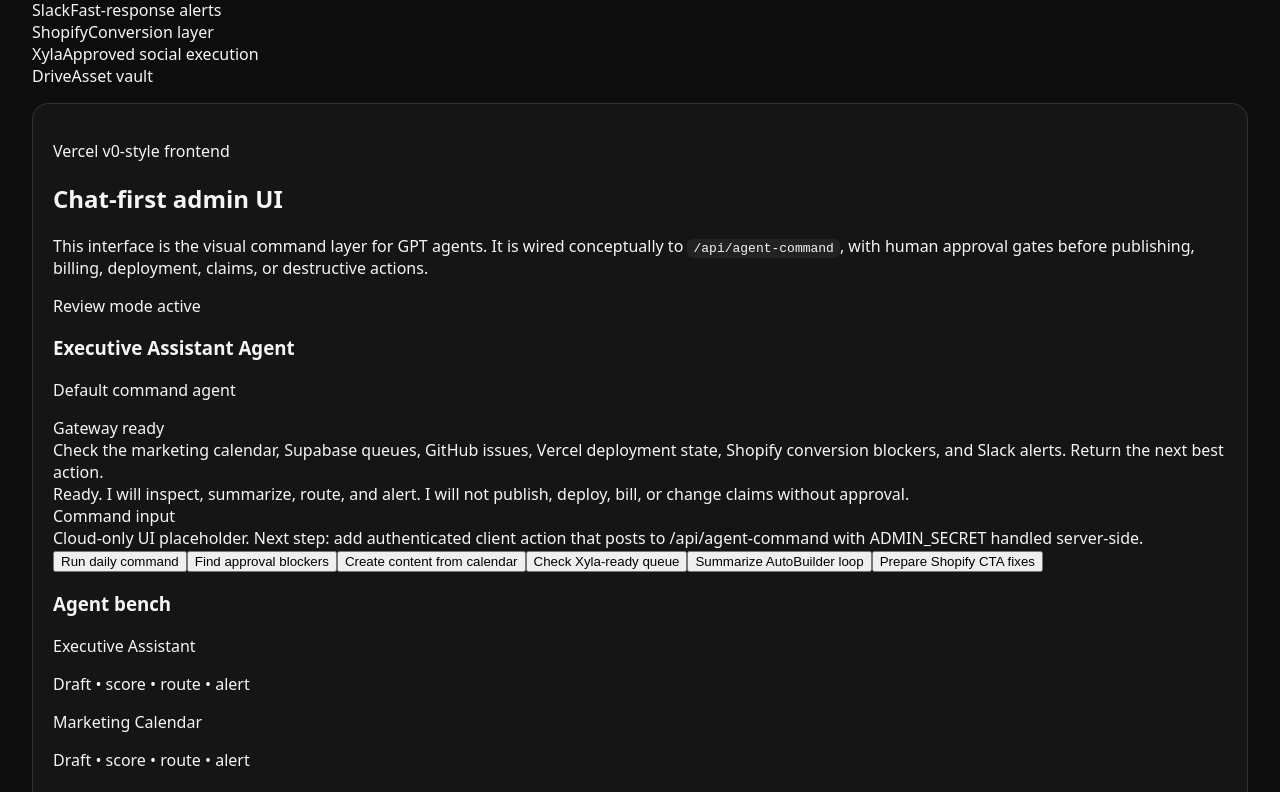
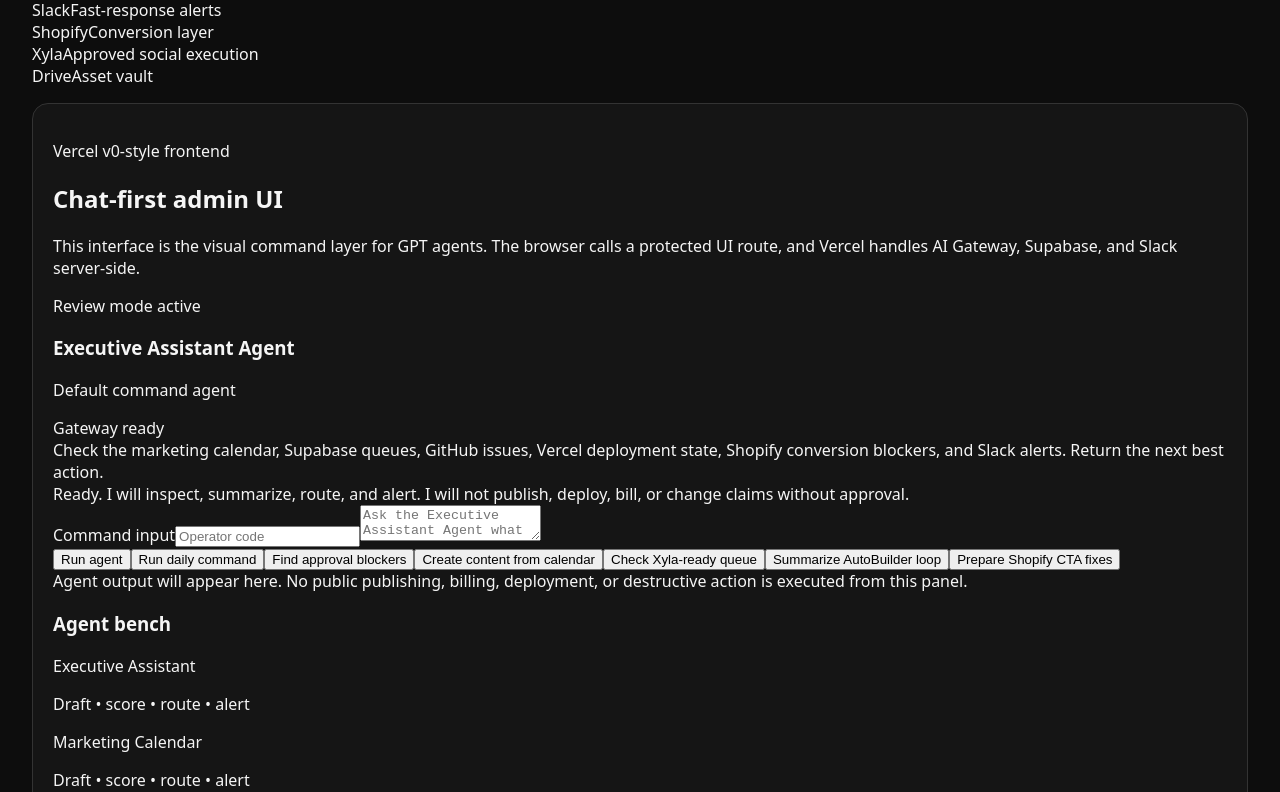
Before and after one commit to Strategic-Minds/EPOXY_WILL_CHANGE_YOUR_LIFE, a Next.js app: page / in a window 1280 px wide. Shown: the part 384-1176 px from the top of the page. Built offline with nearby package versions, Linux system fonts and the light colour scheme.

Commit message:
Wire AgentChat into command center

```diff
--- a/app/page.tsx
+++ b/app/page.tsx
@@ -1,3 +1,5 @@
+import { AgentChat } from './components/AgentChat';
+
 const primaryTimezone = 'America/New_York';
 
 const stack = [
@@ -20,15 +22,6 @@ const agents = [
   'GitHub Architect',
   'Shopify Conversion',
   'Slack Command'
-];
-
-const commands = [
-  'Run daily command',
-  'Find approval blockers',
-  'Create content from calendar',
-  'Check Xyla-ready queue',
-  'Summarize AutoBuilder loop',
-  'Prepare Shopify CTA fixes'
 ];
 
 export default function HomePage() {
@@ -71,7 +64,7 @@ export default function HomePage() {
                 <p className="text-xs uppercase tracking-[0.25em] text-amber-400">Vercel v0-style frontend</p>
                 <h2 className="mt-3 text-3xl font-semibold tracking-tight">Chat-first admin UI</h2>
                 <p className="mt-3 max-w-2xl text-sm leading-6 text-neutral-400">
-                  This interface is the visual command layer for GPT agents. It is wired conceptually to <code>/api/agent-command</code>, with human approval gates before publishing, billing, deployment, claims, or destructive actions.
+                  This interface is the visual command layer for GPT agents. The browser calls a protected UI route, and Vercel handles AI Gateway, Supabase, and Slack server-side.
                 </p>
               </div>
               <div className="rounded-2xl border border-amber-500/30 bg-amber-500/10 px-4 py-3 text-sm text-amber-200">
@@ -99,19 +92,7 @@ export default function HomePage() {
                 </div>
               </div>
 
-              <div className="mt-6 rounded-2xl border border-neutral-800 bg-neutral-950 p-4">
-                <label className="text-xs uppercase tracking-[0.2em] text-neutral-500">Command input</label>
-                <div className="mt-3 min-h-28 rounded-2xl border border-neutral-800 bg-neutral-900 p-4 text-sm text-neutral-500">
-                  Cloud-only UI placeholder. Next step: add authenticated client action that posts to /api/agent-command with ADMIN_SECRET handled server-side.
-                </div>
-                <div className="mt-4 flex flex-wrap gap-2">
-                  {commands.map((command) => (
-                    <button key={command} className="rounded-full border border-neutral-700 px-3 py-2 text-xs text-neutral-300 hover:border-amber-400 hover:text-amber-300">
-                      {command}
-                    </button>
-                  ))}
-                </div>
-              </div>
+              <AgentChat />
             </div>
 
             <div className="grid gap-6">
```
